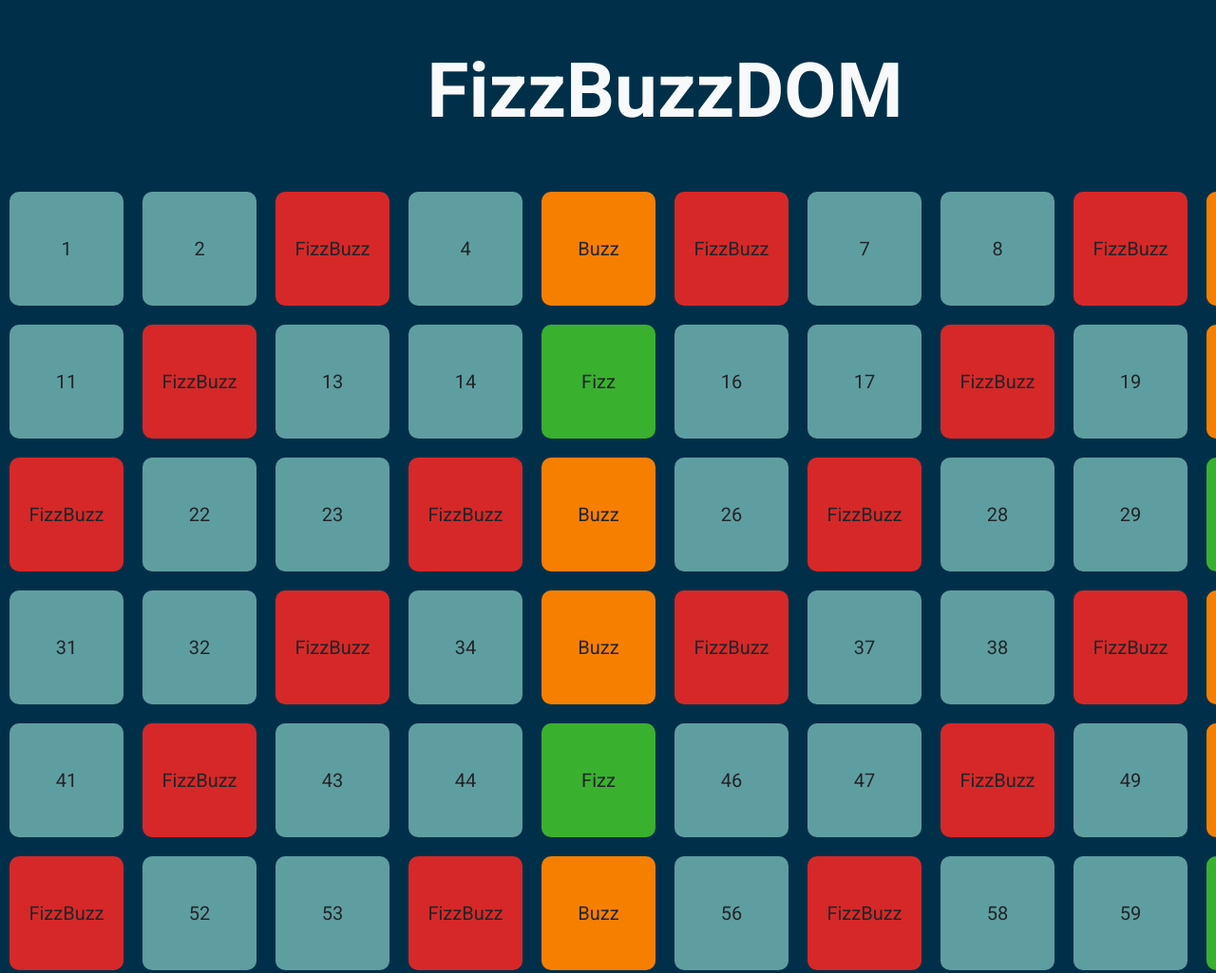
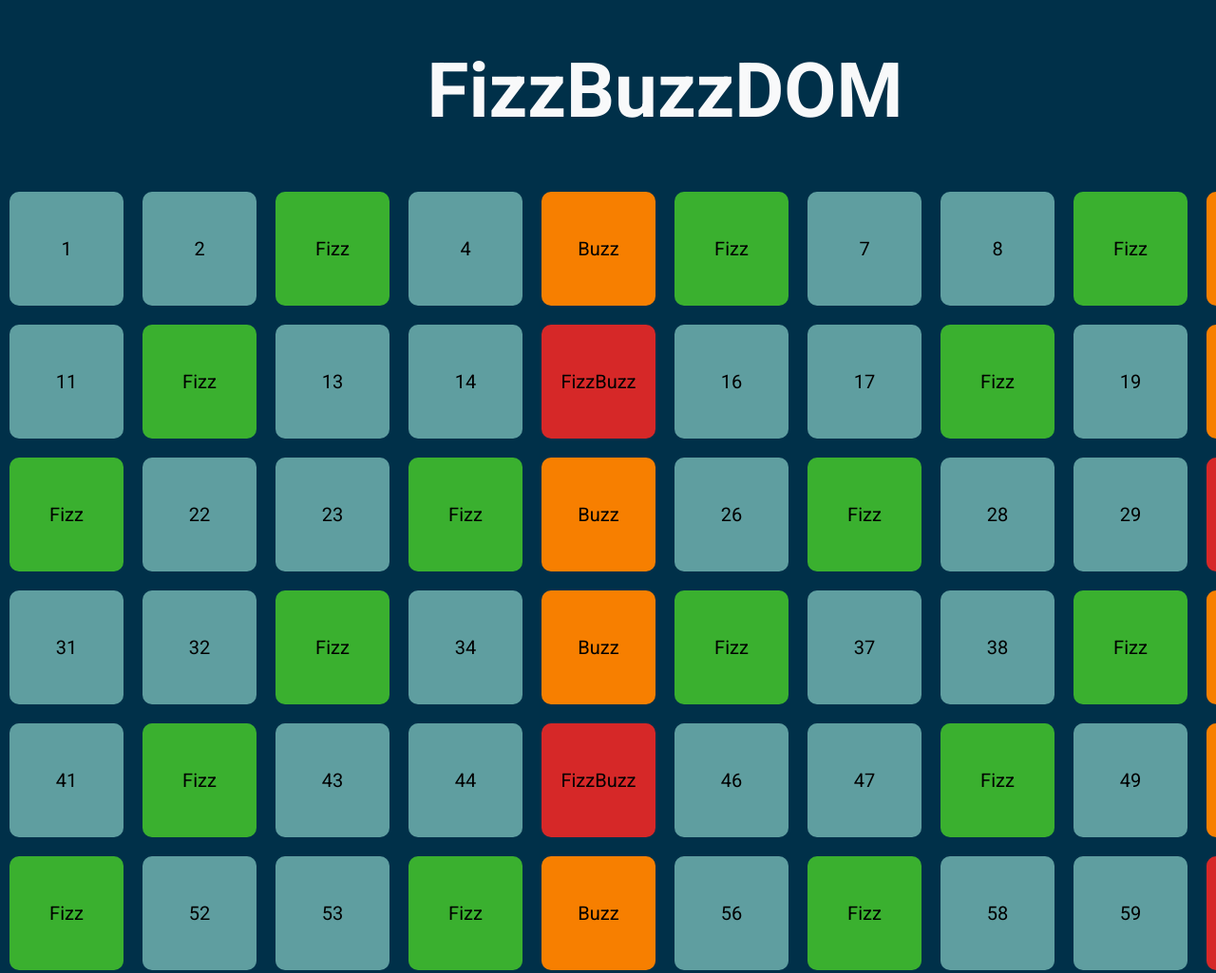
Before and after one commit to leonardomastrangelo/js-fizzbuzz, a plain HTML site: page index.html in a window 1280 px wide. Shown: the top 1025 px of the page at 95% size. Drawn offline with nearby package versions, Linux system fonts and the light colour scheme.

Commit message:
correction on order

```diff
--- a/js/script.js
+++ b/js/script.js
@@ -8,14 +8,14 @@ for (let y = 1; y <= 100; y++) {
 
     // conditions
     if (y % 3 === 0 && y % 5 === 0) {
-        type = "Fizz"
-        bg = "fizz-bg"
+        type = "FizzBuzz"
+        bg = "fizzBuzz-bg"
     } else if (y % 5 === 0) {
         type = "Buzz"
         bg = "buzz-bg"
     } else if (y % 3 === 0) {
-        type = "FizzBuzz"
-        bg = "fizzBuzz-bg"
+        type = "Fizz"
+        bg = "fizz-bg"
     } else {
         type = y
         bg = "standard-bg"
@@ -24,6 +24,6 @@ for (let y = 1; y <= 100; y++) {
     // creation
     const boxEl = document.createElement("div")
     boxEl.className = `square ${bg} d-flex justify-content-center align-items-center`
-    boxEl.innerHTML = `${type}`
+    boxEl.innerHTML = `<button class="border-0 bg-transparent">${type}</button>`
     game.append(boxEl)
 }
```
Also changed, not shown: index.html (+0 -2 lines), 1 other file.
